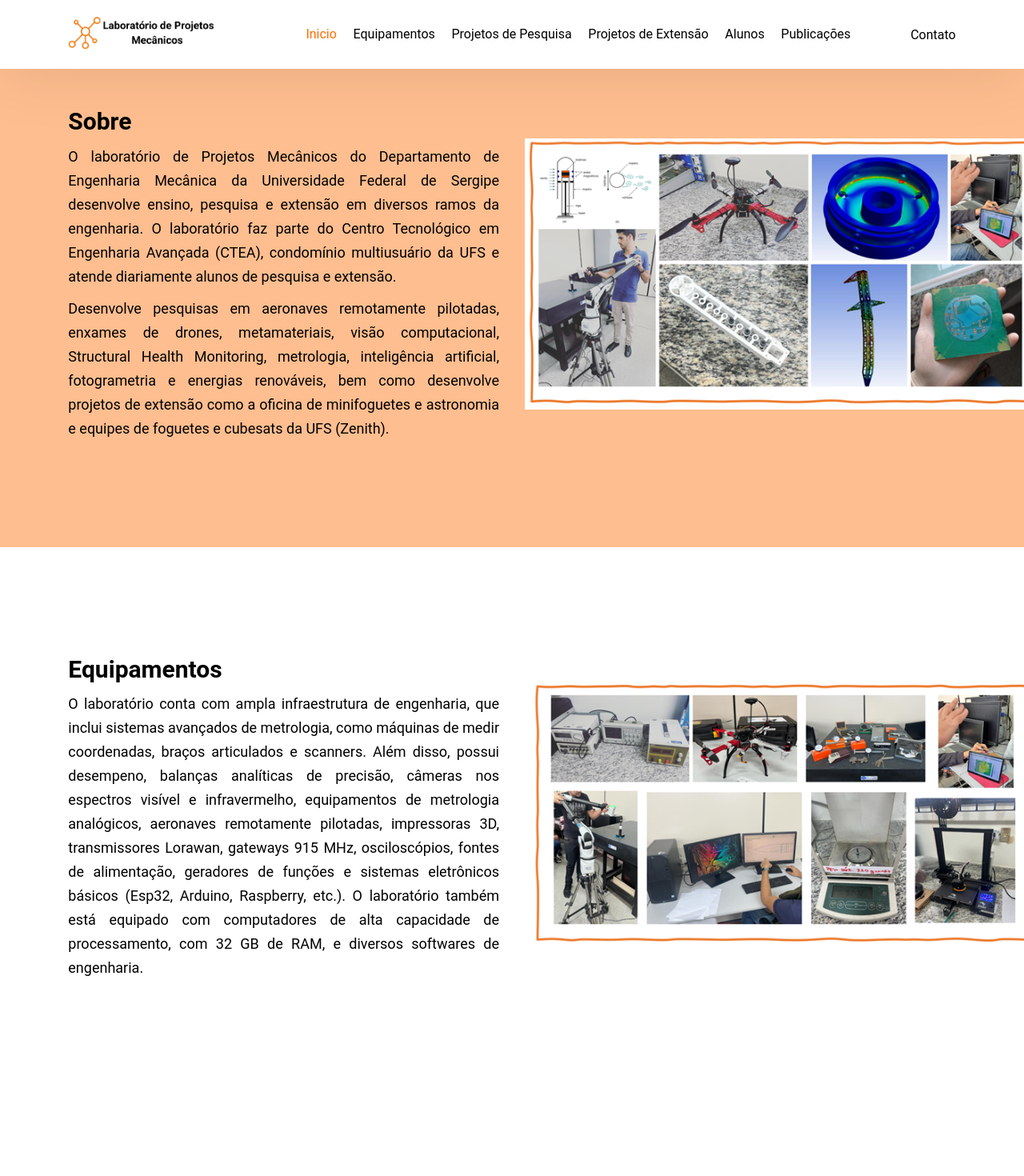
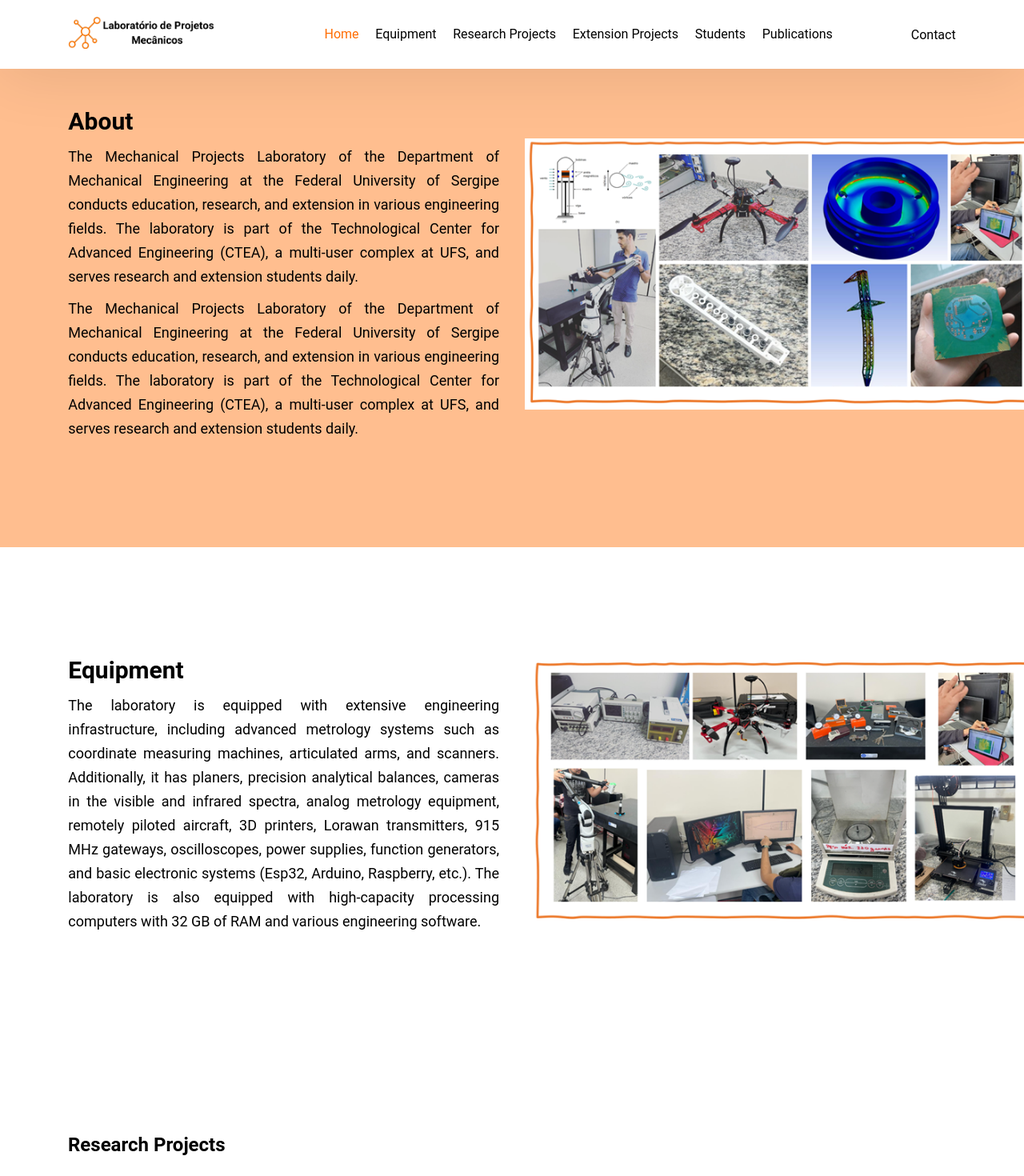
Before and after one commit to lpm-ufs/lpm-site, a React (Create React App) app: page / in a window 1280 px wide. Shown: the top 1470 px of the page at 80% size. Built offline with nearby package versions, Linux system fonts and the light colour scheme.

Commit message:
insercao_traducao

```diff
--- a/src/Pages/Home/AboutMe.jsx
+++ b/src/Pages/Home/AboutMe.jsx
@@ -1,14 +1,18 @@
+import {useTranslation} from 'react-i18next';
+
 export default function AboutMe() {
+  const {t} = useTranslation();
+
   return (
     <section id="AboutMe" className="hero--section">
       <div className="hero--section--content--box about--section--box">
         <div className="hero--section--content">
-          <h1 className="skills-section--heading">Sobre</h1>
+          <h1 className="skills-section--heading">{t('Sobre')}</h1>
           <p className="hero--section-description">
-            O laboratório de Projetos Mecânicos do Departamento de Engenharia Mecânica da Universidade Federal de Sergipe desenvolve ensino, pesquisa e extensão em diversos ramos da engenharia. O laboratório faz parte do Centro Tecnológico em Engenharia Avançada (CTEA), condomínio multiusuário da UFS e atende diariamente alunos de pesquisa e extensão.
+            {t('t1_sobre')}
           </p>
           <p className="hero--section-description">
-            Desenvolve pesquisas em aeronaves remotamente pilotadas, enxames de drones, metamateriais, visão computacional, Structural Health Monitoring, metrologia, inteligência artificial, fotogrametria e energias renováveis, bem como desenvolve projetos de extensão como a oficina de minifoguetes e astronomia e equipes de foguetes e cubesats da UFS (Zenith).</p>
+          {t('t1_sobre')}</p>
         </div>
       </div>
       <div className="hero--section--img">
--- a/src/Pages/Home/AboutMe2.jsx
+++ b/src/Pages/Home/AboutMe2.jsx
@@ -1,17 +1,15 @@
+import {useTranslation} from 'react-i18next';
 
 export default function AboutMe2() {
+  const {t} = useTranslation();
   return (
     <section id="AboutMe2" className="hero--section" style={{ backgroundColor: 'white' }}>
       <div className="hero--section--content--box about--section--box">
         <div className="hero--section--content">
-          <h1 className="skills-section--heading">Equipamentos</h1>
+          <h1 className="skills-section--heading">{t('Equipamentos')}</h1>
           <p className="hero--section-description">
-          O laboratório conta com ampla infraestrutura de engenharia, que inclui sistemas avançados de metrologia, como máquinas de medir coordenadas, braços articulados e scanners. Além disso, possui desempeno, balanças analíticas de precisão, câmeras nos espectros visível e infravermelho, equipamentos de metrologia analógicos, aeronaves remotamente pilotadas, impressoras 3D, transmissores Lorawan, gateways 915 MHz, osciloscópios, fontes de alimentação, geradores de funções e sistemas eletrônicos básicos (Esp32, Arduino, Raspberry, etc.). O laboratório também está equipado com computadores de alta capacidade de processamento, com 32 GB de RAM, e diversos softwares de engenharia.
-
-
-
-
-</p>
+            {t('t1_equipamentos')}
+          </p>
         </div>
       </div>
       <div className="hero--section--img">
--- a/src/Pages/Home/AboutMe3.jsx
+++ b/src/Pages/Home/AboutMe3.jsx
@@ -1,32 +1,19 @@
-/*export default function AboutMe3() {
-    return (
-      <section id="AboutMe3" className="about--section2">
-        <div className="about--section--img">
-          <img src="./img/extensao.png" alt="About Me" />
-        </div>
-        <div className="hero--section--content--box about--section--box">
-          <div className="hero--section--content">
-            <h1 className="skills-section--heading">Projetos de Extensão</h1>
-            <p className="hero--section-description">
-            O laboratório de projetos mecânicos desenvolve projetos de extensão com alunos de graduação e pós-graduação de todos os cursos da UFS, dentre as atividades estão a Zenith Rocketry, equipe de foguetes e cubesats criadas em 2022, e a oficina de minifoguetes e astronomia.
-                     </p>
-
-          </div>
-        </div>
-      </section>
-    );
-  }
-  */
+import {useTranslation} from 'react-i18next';
 
 
 export default function AboutMe2() {
+  const {t} = useTranslation();
+
   return (
     <section id="AboutMe3" className="hero--section" style={{ backgroundColor: 'white' }}>
       <div className="hero--section--content--box about--section--box">
         <div className="hero--section--content">
-          <h1 className="skills-section--heading">Projetos de Extensão</h1>
+          <h1 className="skills-section--heading">
+          {t('Projetos de Extensão')}
+          </h1>
           <p className="hero--section-description">
-          O laboratório de projetos mecânicos desenvolve projetos de extensão com alunos de graduação e pós-graduação de todos os cursos da UFS, dentre as atividades estão a Zenith Rocketry, equipe de foguetes e cubesats criadas em 2022, e a oficina de minifoguetes e astronomia.            </p>
+            {t('t1_extensao')}
+          </p>
         </div>
       </div>
       <div className="hero--section--img">
--- a/src/Pages/Home/MyPortfolio.jsx
+++ b/src/Pages/Home/MyPortfolio.jsx
@@ -1,11 +1,15 @@
 import data from "../../data/index.json";
+import {useTranslation} from 'react-i18next';
 
 export default function MyPortfolio() {
+  const {t} = useTranslation();
+
   return (
     <section className="portfolio--section" id="MyPortfolio">
       <div className="portfolio--container-box">
         <div className="portfolio--container">
-          <h2 className="section--heading">Projetos de Pesquisa</h2>
+          <h2 className="section--heading">{t('Projetos de Pesquisa')}
+          </h2>
         </div>
         <div>
         </div>
--- a/src/Pages/Home/Navbar.jsx
+++ b/src/Pages/Home/Navbar.jsx
@@ -4,7 +4,6 @@ import {useTranslation} from 'react-i18next';
 
 function Navbar() {
   const {t} = useTranslation();
-  console.log(t('Inicio')); // Deve exibir 'Home' no console se a tradução estiver funcionando corretamente.
 
   const [navActive, setNavActive] = useState(false);
 
--- a/src/Pages/Home/Publish.jsx
+++ b/src/Pages/Home/Publish.jsx
@@ -7,7 +7,7 @@ export default function Publish() {
           <h1 className="skills-section--heading">Publicações</h1>
           <p className="hero--section-description">
             COB-2023-1609: Structural Monitoring of Power Transmission Tower by IoT            </p>
-          <p className="hero--section-description" style={{ whiteSpace: 'nowrap' }}>
+          <p className="hero--section-description" >
             COB-2023-1620: Development of Mechanical and Structural Design of a Transmission Tower Applied Energy for Structural Health Monitoring
           </p>
 
--- a/src/i18n/index.jsx
+++ b/src/i18n/index.jsx
@@ -15,7 +15,7 @@ i18n
   .use(initReactI18next)
   .init({
     resources,
-    lng: 'userLanguage', // Define o idioma com base no idioma do navegador
+    lng: userLanguage,
     interpolation: {
       escapeValue: false,
     },
--- a/src/i18n/locales/en/en-us.json
+++ b/src/i18n/locales/en/en-us.json
@@ -6,6 +6,11 @@
         "Projetos de Extensão": "Extension Projects",
         "Alunos": "Students",
         "Publicações": "Publications",
-        "Contato": "Contact"
+        "Contato": "Contact",
+        "t1_sobre": "The Mechanical Projects Laboratory of the Department of Mechanical Engineering at the Federal University of Sergipe conducts education, research, and extension in various engineering fields. The laboratory is part of the Technological Center for Advanced Engineering (CTEA), a multi-user complex at UFS, and serves research and extension students daily.",
+        "t2_sobre": "It conducts research in remotely piloted aircraft, drone swarms, metamaterials, computer vision, Structural Health Monitoring, metrology, artificial intelligence, photogrammetry, and renewable energies. It also develops extension projects such as mini-rocket workshops, astronomy, and UFS rocket and cubesat teams (Zenith).",
+        "Sobre": "About",
+        "t1_equipamentos": "The laboratory is equipped with extensive engineering infrastructure, including advanced metrology systems such as coordinate measuring machines, articulated arms, and scanners. Additionally, it has planers, precision analytical balances, cameras in the visible and infrared spectra, analog metrology equipment, remotely piloted aircraft, 3D printers, Lorawan transmitters, 915 MHz gateways, oscilloscopes, power supplies, function generators, and basic electronic systems (Esp32, Arduino, Raspberry, etc.). The laboratory is also equipped with high-capacity processing computers with 32 GB of RAM and various engineering software.",
+        "t1_extensao": "The Mechanical Projects Laboratory develops extension projects with undergraduate and graduate students from all courses at UFS. Among the activities are Zenith Rocketry, a team of rockets and cubesats created in 2022, and the mini-rocket and astronomy workshop."
     }
 }
--- a/src/i18n/locales/pt/pt-br.json
+++ b/src/i18n/locales/pt/pt-br.json
@@ -1,5 +1,9 @@
 {
     "translation":{
-        "Inicio": "Início"
+        "Inicio": "Início",
+        "t1_sobre": "O laboratório de Projetos Mecânicos do Departamento de Engenharia Mecânica da Universidade Federal de Sergipe desenvolve ensino, pesquisa e extensão em diversos ramos da engenharia. O laboratório faz parte do Centro Tecnológico em Engenharia Avançada (CTEA), condomínio multiusuário da UFS e atende diariamente alunos de pesquisa e extensão.",
+        "t2_sobre": "Desenvolve pesquisas em aeronaves remotamente pilotadas, enxames de drones, metamateriais, visão computacional, Structural Health Monitoring, metrologia, inteligência artificial, fotogrametria e energias renováveis, bem como desenvolve projetos de extensão como a oficina de minifoguetes e astronomia e equipes de foguetes e cubesats da UFS (Zenith).",
+        "t1_equipamentos": "O laboratório conta com ampla infraestrutura de engenharia, que inclui sistemas avançados de metrologia, como máquinas de medir coordenadas, braços articulados e scanners. Além disso, possui desempeno, balanças analíticas de precisão, câmeras nos espectros visível e infravermelho, equipamentos de metrologia analógicos, aeronaves remotamente pilotadas, impressoras 3D, transmissores Lorawan, gateways 915 MHz, osciloscópios, fontes de alimentação, geradores de funções e sistemas eletrônicos básicos (Esp32, Arduino, Raspberry, etc.). O laboratório também está equipado com computadores de alta capacidade de processamento, com 32 GB de RAM, e diversos softwares de engenharia",
+        "t1_extensao": "O laboratório de projetos mecânicos desenvolve projetos de extensão com alunos de graduação e pós-graduação de todos os cursos da UFS, dentre as atividades estão a Zenith Rocketry, equipe de foguetes e cubesats criadas em 2022, e a oficina de minifoguetes e astronomia."
     }
 }
```
